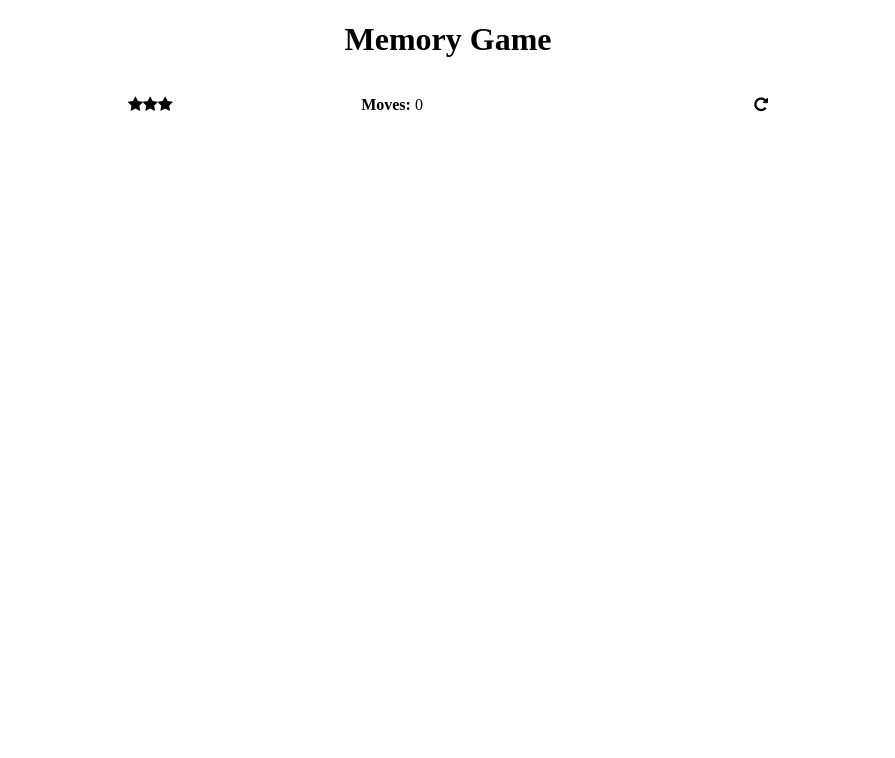
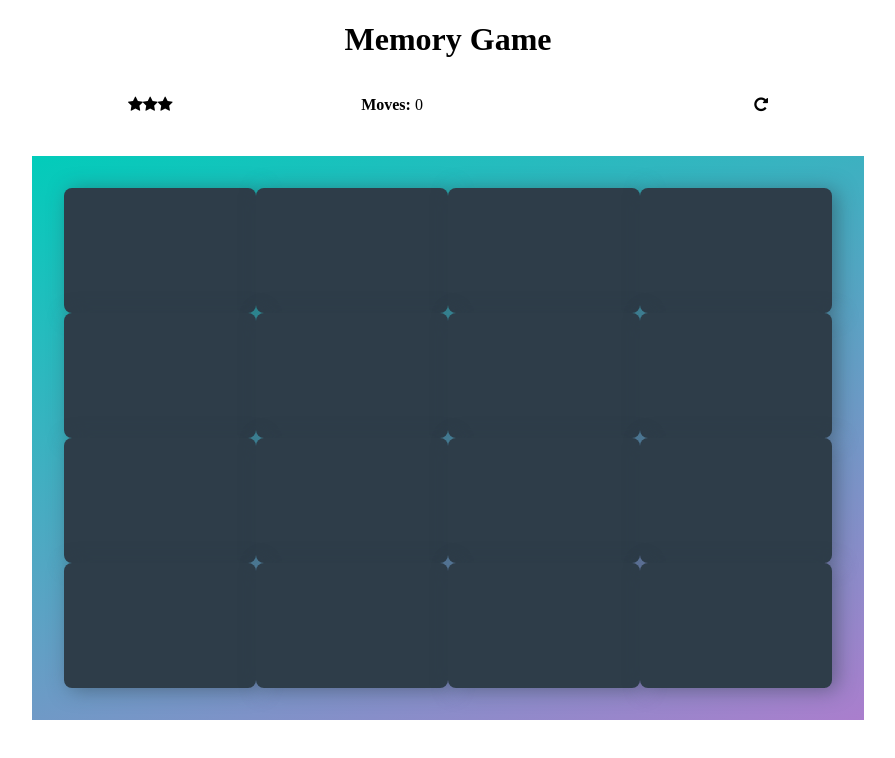
Before and after one commit to JustinTCook/memory-game, a plain HTML site: page index.html in a window 1280 px wide. Shown: the whole page, without its empty margins (192-1087 px from the left). Drawn offline with Linux system fonts and the light colour scheme; a web font is replaced by a local one.

Commit message:
Create play area w/ cards

```diff
--- a/css/app.css
+++ b/css/app.css
@@ -13,7 +13,7 @@ body {
   align-items: center;
 }
 
-/* Score Panel */
+/*************** Score Panel ************/
 .scoreboard {
   display: flex;
   flex-direction: row;
@@ -38,3 +38,28 @@ body {
 .scoreboard .rating li {
   list-style: none;
 }
+
+/****************** Deck ****************/
+.board {
+  display : flex;
+  flex-flow: row wrap;
+  justify-content: space-between;
+  align-items: center;
+  width: 60%;
+  padding: 32px;
+  background: linear-gradient(160deg, #02ccba 0%, #aa7ecd 100%);
+}
+
+.board .card {
+  display: flex;
+  justify-content: center;
+  align-items: center;
+  height: 125px;
+  width: 25%;
+  background: #2e3d49;
+  font-size: 0;
+  color: #ffffff;
+  border-radius: 8px;
+  cursor: pointer;
+  box-shadow: 5px 2px 20px 0 rgba(46, 61, 73, 0.5);
+}
--- a/index.html
+++ b/index.html
@@ -28,6 +28,25 @@
         </div>
       </section>
 
+      <ul class="board">
+        <li class="card"><i></i></li>
+        <li class="card"><i></i></li>
+        <li class="card"><i></i></li>
+        <li class="card"><i></i></li>
+        <li class="card"><i></i></li>
+        <li class="card"><i></i></li>
+        <li class="card"><i></i></li>
+        <li class="card"><i></i></li>
+        <li class="card"><i></i></li>
+        <li class="card"><i></i></li>
+        <li class="card"><i></i></li>
+        <li class="card"><i></i></li>
+        <li class="card"><i></i></li>
+        <li class="card"><i></i></li>
+        <li class="card"><i></i></li>
+        <li class="card"><i></i></li>
+      </ul>
+
     </div>
 
   </body>
```
Also changed, not shown: js/app.js (+28 -0 lines).
